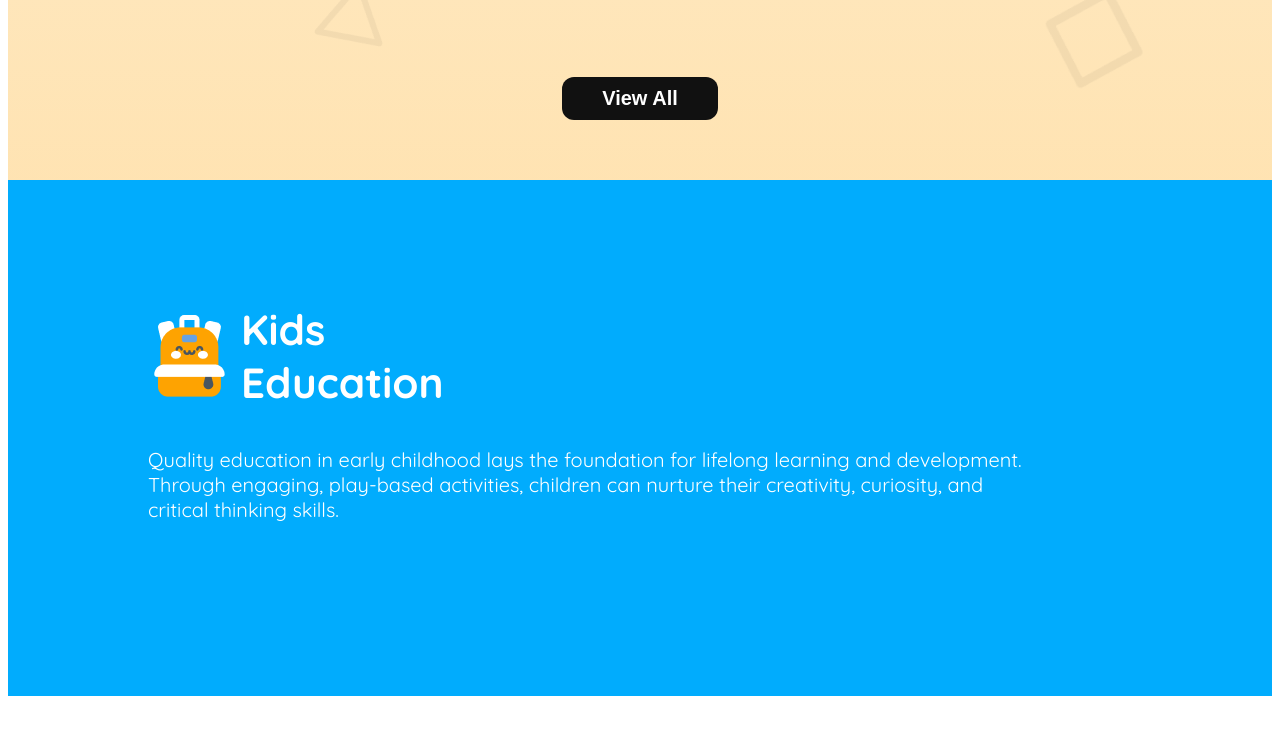
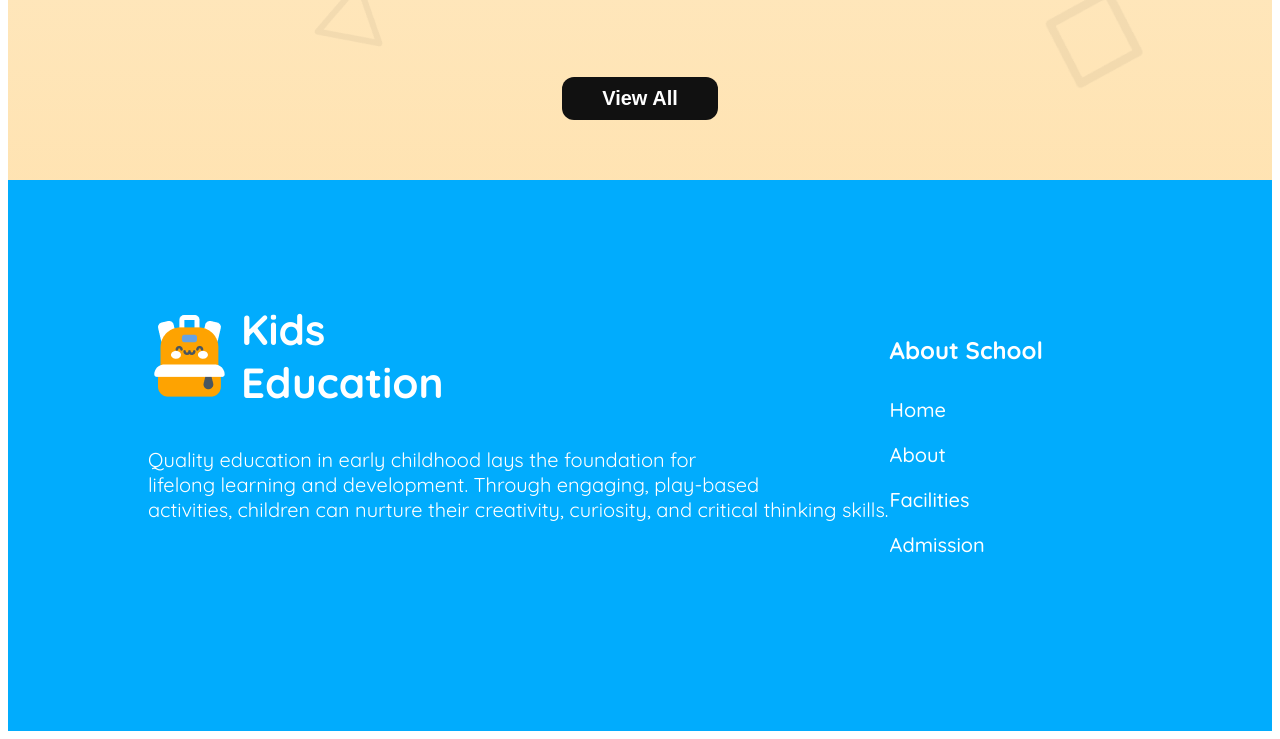
Before and after one commit to khsujon/PH-Assignment-02-Kids-School-Responsive-, a plain HTML site: page index.html in a window 1280 px wide. Shown: the part 2396-3135 px from the top of the page. Before the commit the page ends 3100 px from the top, so only its background shows below. Drawn offline with Linux system fonts and the light colour scheme; a web font is replaced by a local one.

Commit message:
About addd

```diff
--- a/index.html
+++ b/index.html
@@ -194,18 +194,26 @@
             <div class="kid-education">
                 <div class="kid-education-logo">
                     <img src="./assets/logo2.png" alt="logo photo">
-                <h3>Kids<br>Education</h3>
+                    <h3>Kids<br>Education</h3>
                 </div>
                 <p class="kid-edu-desc">
-                    Quality education in early childhood lays the foundation for
+                    Quality education in early childhood lays the foundation for  <br>
                     lifelong learning and development.
-                    Through engaging, play-based activities,
+                    Through engaging, play-based  <br> activities,
                     children can nurture their creativity, curiosity, and
                     critical thinking skills.
                 </p>
             </div>
 
             <div class="about-school">
+
+                <h4>About School</h4>
+                <ul>
+                    <li><a href>Home</a></li>
+                    <li><a href>About</a></li>
+                    <li><a href>Facilities</a></li>
+                    <li><a href>Admission</a></li>
+                </ul>
 
             </div>
 
--- a/styles/kids.css
+++ b/styles/kids.css
@@ -382,6 +382,31 @@ footer {
   margin: 0;
 }
 
+.about-school h4 {
+  color: rgb(255, 255, 255);
+  font-size: 1.5rem;
+  font-weight: 700;
+  text-align: left;
+}
+.about-school ul {
+  margin: 0;
+  padding: 0;
+  display: flex;
+  flex-direction: column;
+  gap: 20px;
+}
+.about-school li {
+  list-style: none;
+}
+
+.about-school li a {
+  text-decoration: none;
+  color: rgb(255, 255, 255);
+  font-size: 1.25rem;
+  font-weight: 500;
+  text-align: left;
+}
+
 /* Responsive part */
 @media screen and (max-width: 576px) {
   .primary-spacing {
```
